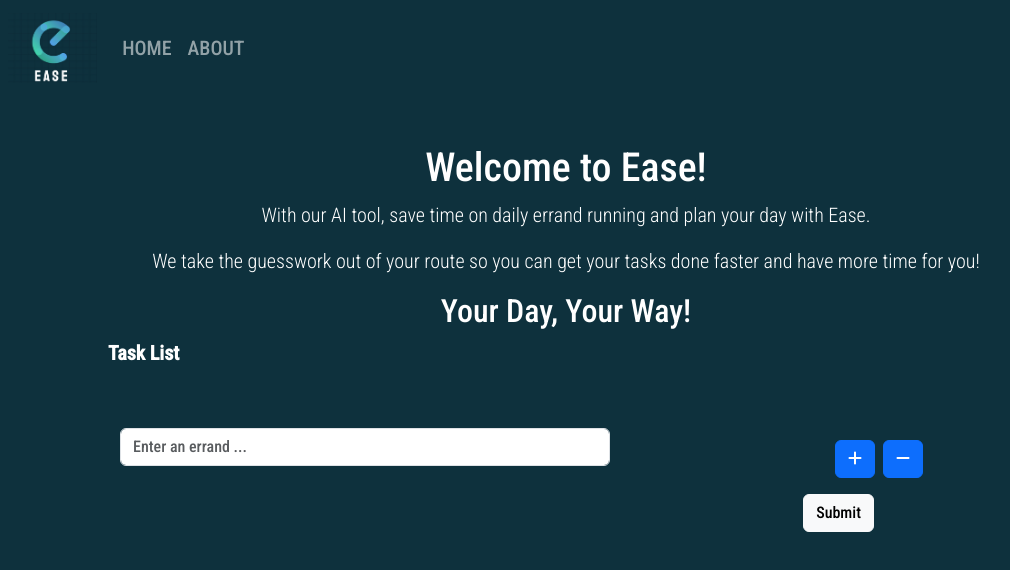
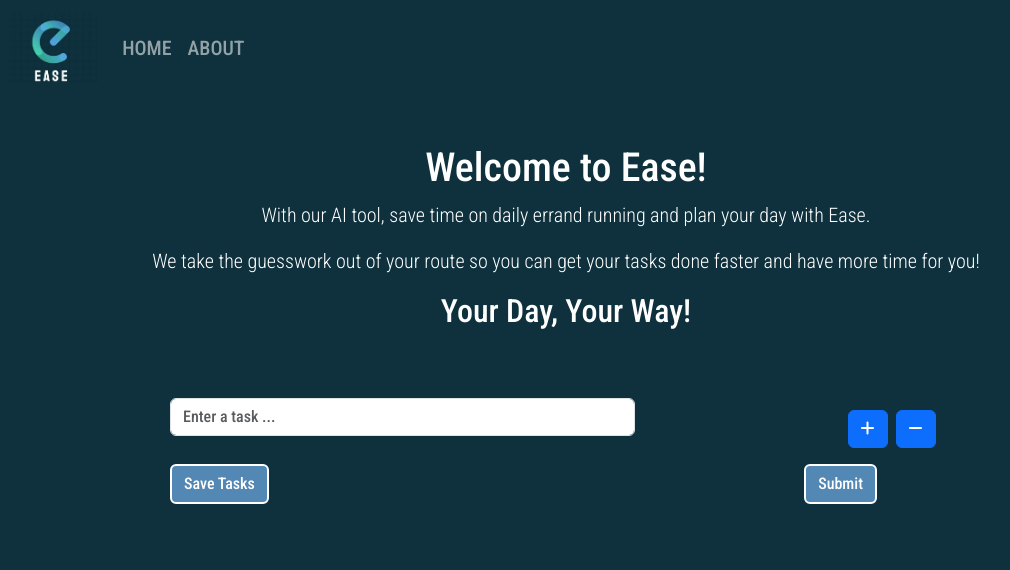
Before and after one commit to INRIX-ItinApp/FrontEnd, a React (Create React App) app in the folder my-app/: page / in a window 1280 px wide. Both pictures are taken after a click on the button "Let's Get Started!". Shown: the top 570 px of the page, without its empty margins (74-1084 px from the left). Built offline with nearby package versions, Linux system fonts and the light colour scheme; no server answers.

Commit message:
updated buttons

```diff
--- a/my-app/src/components/Form.js
+++ b/my-app/src/components/Form.js
@@ -32,8 +32,7 @@
     return(
         <div>
             <Container>
-                <Row style={{fontWeight: "bold", marginLeft: "100px"}}>
-                    Task List
+                <Row style={{fontWeight: "bold", marginLeft: "150px"}}>
                     {fields.length ?
                     <Form className="no-bullet">
                         <Form.Group className="mb-3" controlId="formBasicEntry">
@@ -44,7 +43,7 @@
                                     {/* <Form.Label>First Task</Form.Label> */}
                                     <Form.Control
                                         type="text"
-                                        placeholder="Enter an errand ..."
+                                        placeholder="Enter a task ..."
                                         name="firstErrand"
                                         value={field.firstErrand}
                                         onChange={e => handleChangeInput(i, e)}
@@ -63,8 +62,13 @@
                             </div>
                             ))}
                         </Form.Group>
-                        <div style={{float: "right", marginRight: "250px"}}>
-                            <Button type="submit" variant="light">
+                        <div style={{float: "left", marginRight: "500px"}}>
+                            <Button type="submit" style={{background: "#5387B4", border: "2px solid #ffffff"}}>
+                                Save Tasks
+                            </Button>
+                        </div>
+                        <div style={{float: "right", marginRight: "247px"}}>
+                            <Button type="submit" style={{background: "#5387B4", border: "2px solid #ffffff"}}>
                                 Submit
                             </Button>
                         </div>
```
